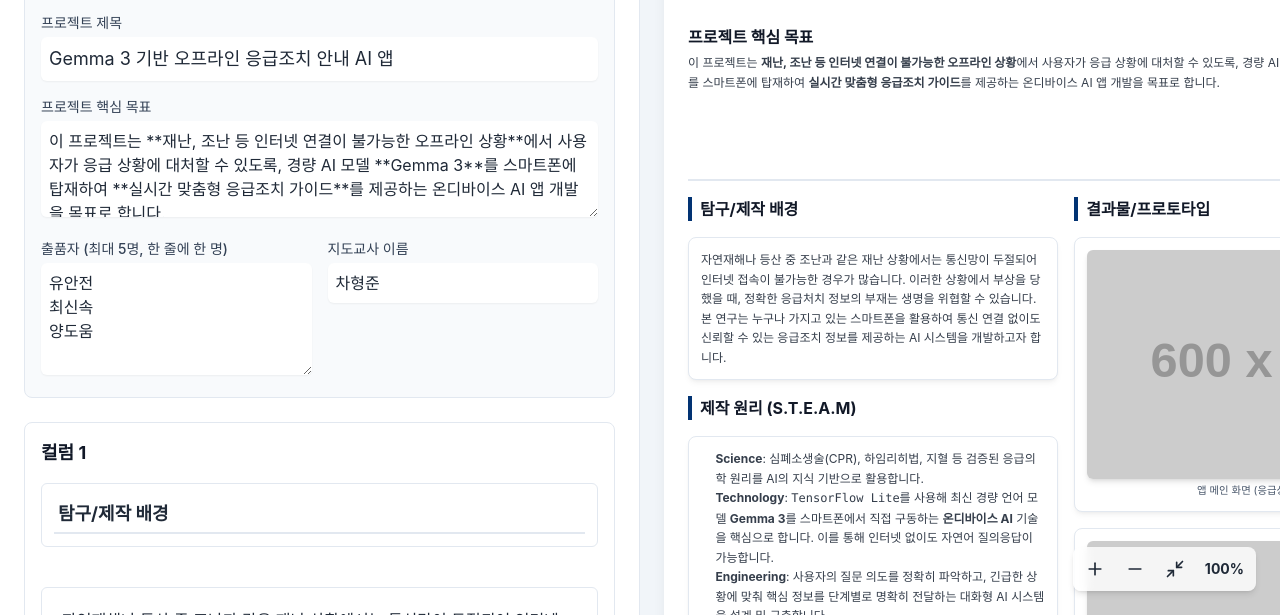
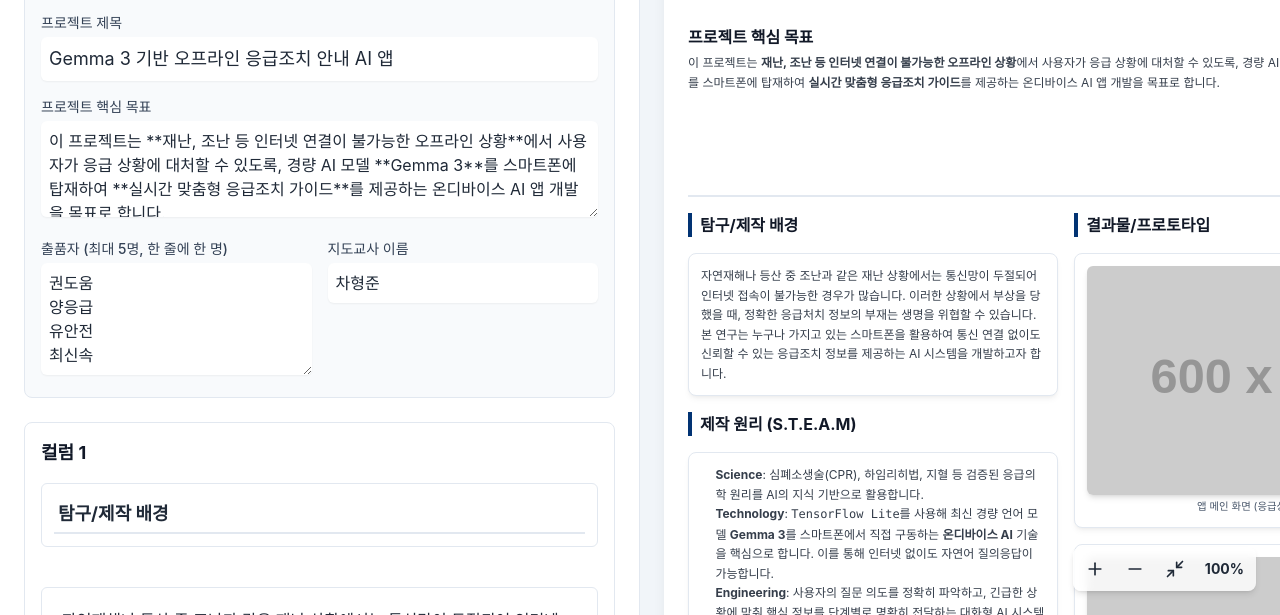
Before and after one commit to cherub8128/EduPage, a plain HTML site: page Teacher/InfoEdu/poster.html in a window 1280 px wide. Shown: the part 185-800 px from the top of the page. Drawn offline with nearby package versions, Linux system fonts and the light colour scheme; placeholder pictures from the web are drawn by us; a web font is replaced by a local one.

Commit message:
이름변경

```diff
--- a/Teacher/InfoEdu/poster.html
+++ b/Teacher/InfoEdu/poster.html
@@ -3,7 +3,7 @@
 <head>
     <meta charset="UTF-8">
     <meta name="viewport" content="width=device-width, initial-scale=1.0">
-    <title>STEAM AI.SW융합 포스터 생성기</title>
+    <title>STEAM융합 AI.SW챌린지 포스터 생성기</title>
 
     <script src="https://cdn.tailwindcss.com"></script>
 
@@ -168,7 +168,7 @@
             return {
                 projectTitle: "Gemma 3 기반 오프라인 응급조치 안내 AI 앱",
                 projectGoal: "이 프로젝트는 **재난, 조난 등 인터넷 연결이 불가능한 오프라인 상황**에서 사용자가 응급 상황에 대처할 수 있도록, 경량 AI 모델 **Gemma 3**를 스마트폰에 탑재하여 **실시간 맞춤형 응급조치 가이드**를 제공하는 온디바이스 AI 앱 개발을 목표로 합니다.",
-                authorName: "유안전\n최신속\n양도움",
+                authorName: "권도움\n양응급\n유안전\n최신속",
                 instructorName: "차형준",
                 columns: [
                     [
```
